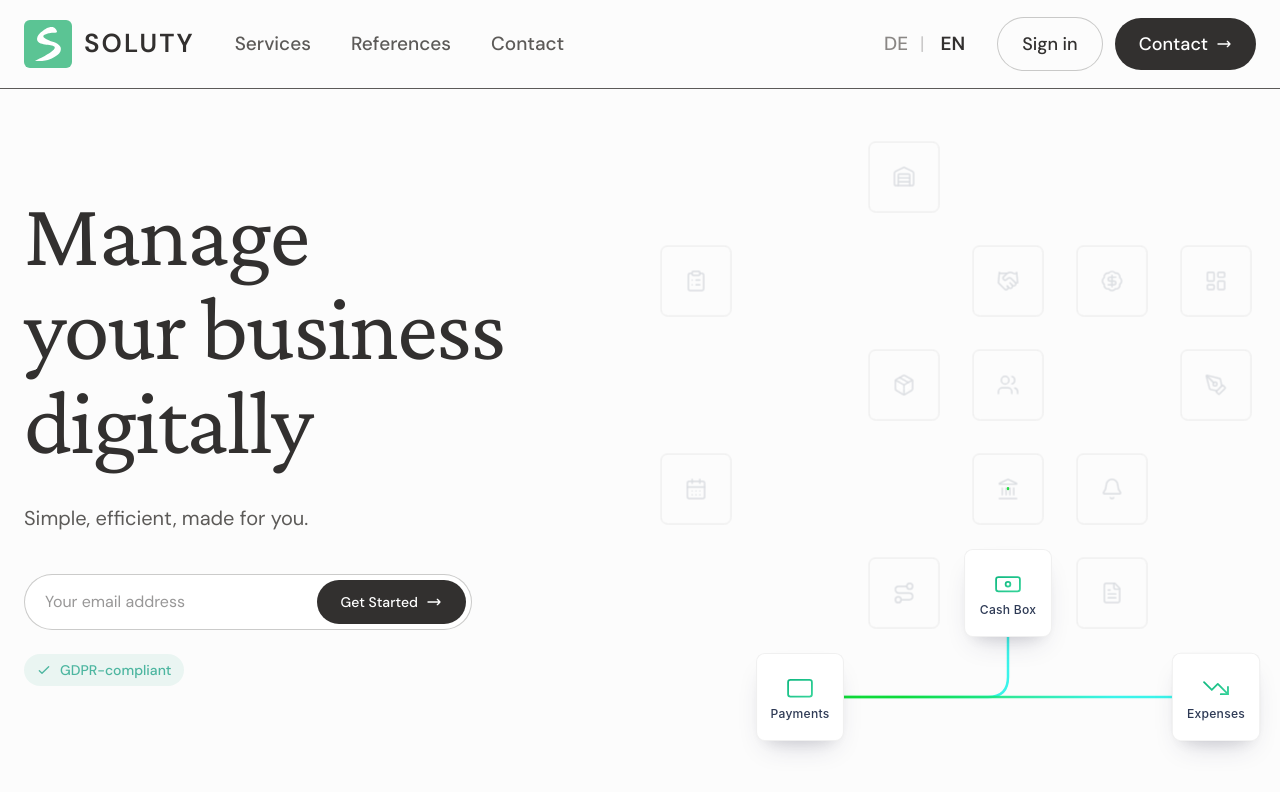
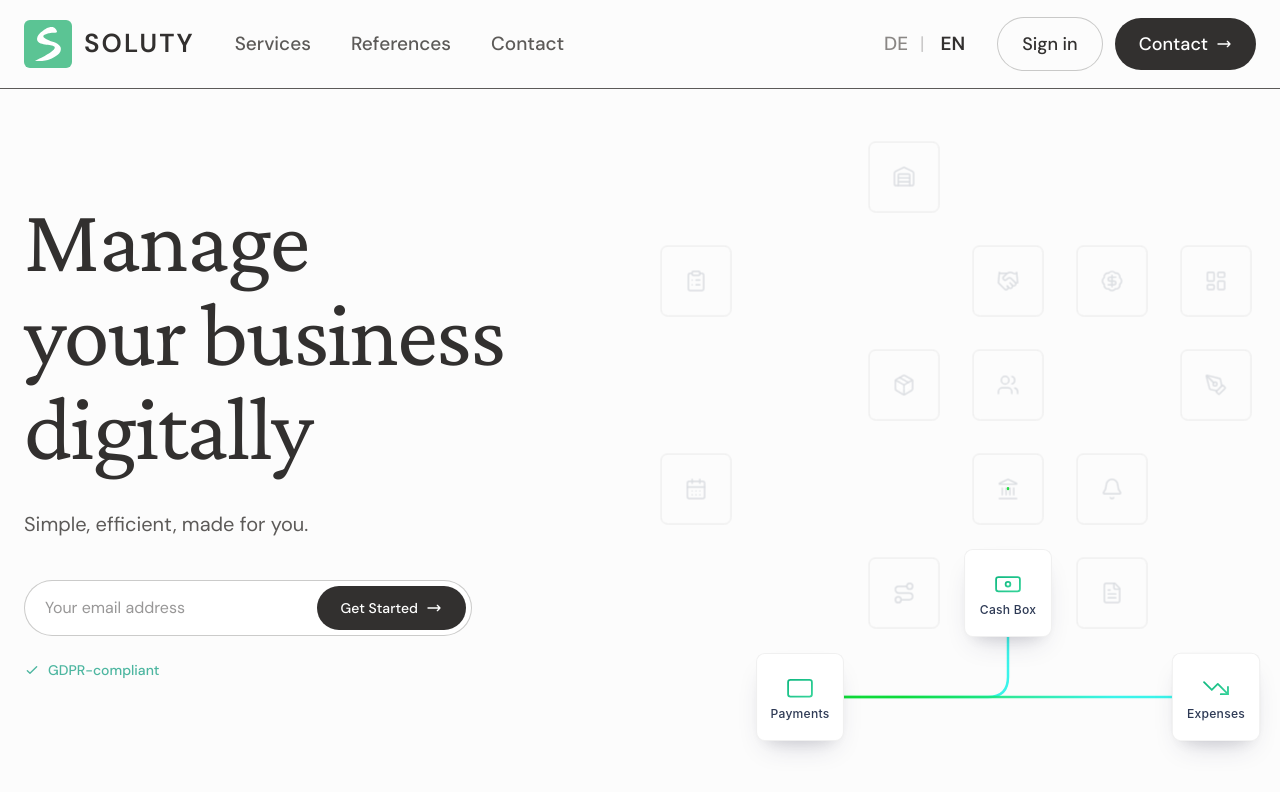
Before and after one commit to zaferkucuk/soluty-website, a Next.js app: page /en in a window 1280 px wide. Shown: the top 792 px of the page. Built offline with nearby package versions, Linux system fonts and the light colour scheme.

Commit message:
fix(hero): remove button style from GDPR badge
Changed from pill/badge with background to simple text with checkmark icon.
No more green background - just teal text color.

```diff
--- a/app/[locale]/page.tsx
+++ b/app/[locale]/page.tsx
@@ -57,19 +57,23 @@ export default function HomePage() {
               <HeroEmailForm />
             </div>
 
-            {/* Trust Bar */}
-            <div className="mt-6 flex flex-wrap gap-4">
+            {/* Trust Bar - simple text with checkmark, no button style */}
+            <div className="mt-6 flex flex-wrap items-center gap-2">
+              <svg
+                className="w-4 h-4"
+                fill="none"
+                stroke={COLORS.brandPrimary}
+                viewBox="0 0 24 24"
+              >
+                <path strokeLinecap="round" strokeLinejoin="round" strokeWidth={2} d="M5 13l4 4L19 7" />
+              </svg>
               <span
-                className="inline-flex items-center gap-2 text-sm font-medium px-3 py-1.5 rounded-full"
+                className="text-sm font-medium"
                 style={{
                   fontFamily: FONTS.sans,
-                  backgroundColor: 'rgba(77, 182, 160, 0.1)',
-                  color: COLORS.brandPrimary
+                  color: COLORS.brandPrimary,
                 }}
               >
-                <svg className="w-4 h-4" fill="none" stroke="currentColor" viewBox="0 0 24 24">
-                  <path strokeLinecap="round" strokeLinejoin="round" strokeWidth={2} d="M5 13l4 4L19 7" />
-                </svg>
                 {t("trust.gdprCompliant")}
               </span>
             </div>
```
